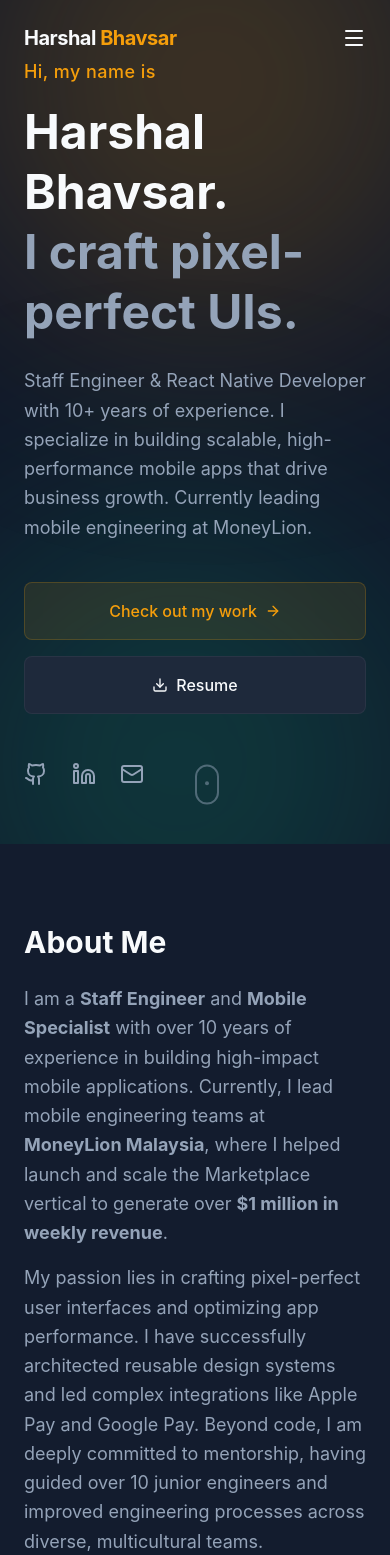
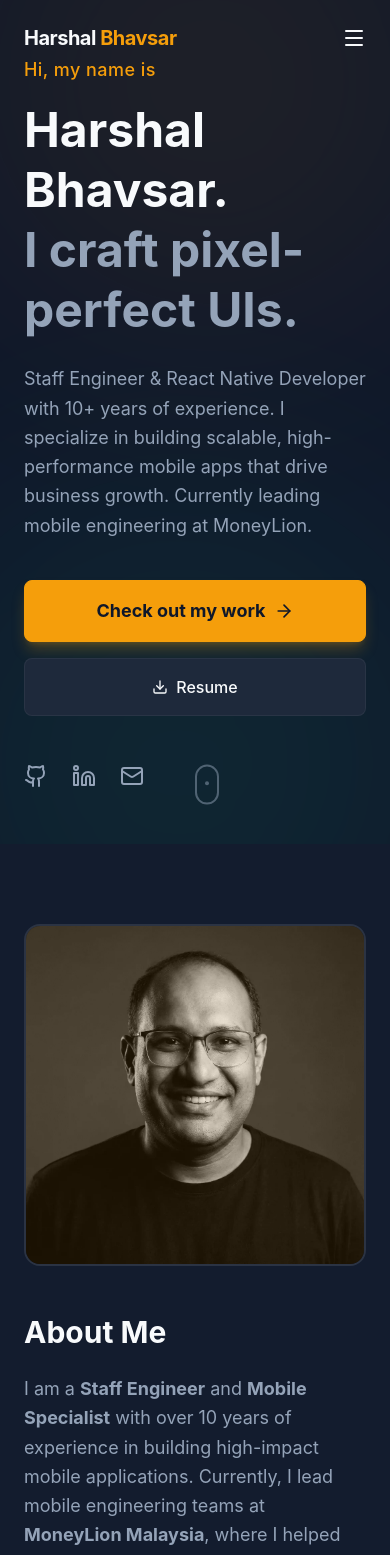
Before and after one commit to hb2708/portfolio, a React (Vite) app: page / in a window 390 px wide. Shown: the top 1555 px of the page. Built offline with nearby package versions, Linux system fonts and the light colour scheme.

Commit message:
feat: enhance UX, reorder sections, add profile photo, and fix mobile nav

```diff
--- a/src/components/About.jsx
+++ b/src/components/About.jsx
@@ -1,6 +1,7 @@
 /* eslint-disable no-unused-vars */
 import { motion } from "framer-motion";
 import { SKILLS } from "../constants";
+import profileImage from "../assets/harshal.webp";
 
 const About = () => {
     return (
@@ -11,10 +12,22 @@ const About = () => {
                     whileInView={{ opacity: 1, y: 0 }}
                     viewport={{ once: true }}
                     transition={{ duration: 0.5 }}
-                    className="mb-16"
+                    className="mb-16 flex flex-col md:flex-row items-center gap-12"
                 >
-                    <h2 className="text-3xl md:text-4xl font-bold text-text mb-6">About Me</h2>
-                    <div className="prose prose-invert max-w-3xl text-muted text-lg leading-relaxed">
+                    <div className="w-full md:w-1/3">
+                        <div className="relative aspect-square rounded-2xl overflow-hidden border-2 border-white/10 group">
+                            <div className="absolute inset-0 bg-primary/10 group-hover:bg-transparent transition-colors duration-300 z-10" />
+                            {/* Replace src with your actual photo path */}
+                            <img
+                                src={profileImage}
+                                alt="Harshal Bhavsar"
+                                className="w-full h-full object-cover grayscale group-hover:grayscale-0 transition-all duration-500"
+                            />
+                        </div>
+                    </div>
+
+                    <div className="w-full md:w-2/3 prose prose-invert max-w-none text-muted text-lg leading-relaxed">
+                        <h2 className="text-3xl md:text-4xl font-bold text-text mb-6">About Me</h2>
                         <p className="mb-4">
                             I am a <strong>Staff Engineer</strong> and <strong>Mobile Specialist</strong> with over 10 years of experience in building high-impact mobile applications.
                             Currently, I lead mobile engineering teams at <strong>MoneyLion Malaysia</strong>, where I helped launch and scale the Marketplace vertical to generate over <strong>$1 million in weekly revenue</strong>.
--- a/src/components/Hero.jsx
+++ b/src/components/Hero.jsx
@@ -7,8 +7,31 @@ const Hero = () => {
     return (
         <section className="min-h-screen flex items-center justify-center px-6 relative overflow-hidden">
             {/* Background Glow */}
-            <div className="absolute top-[-20%] left-[-10%] w-[500px] h-[500px] bg-primary/20 rounded-full blur-[120px] pointer-events-none" />
-            <div className="absolute bottom-[-20%] right-[-10%] w-[500px] h-[500px] bg-secondary/20 rounded-full blur-[120px] pointer-events-none" />
+            <motion.div
+                animate={{
+                    scale: [1, 1.2, 1],
+                    opacity: [0.3, 0.5, 0.3]
+                }}
+                transition={{
+                    duration: 8,
+                    repeat: Infinity,
+                    ease: "easeInOut"
+                }}
+                className="absolute top-[-20%] left-[-10%] w-[500px] h-[500px] bg-primary/20 rounded-full blur-[120px] pointer-events-none"
+            />
+            <motion.div
+                animate={{
+                    scale: [1, 1.1, 1],
+                    opacity: [0.3, 0.5, 0.3]
+                }}
+                transition={{
+                    duration: 10,
+                    repeat: Infinity,
+                    ease: "easeInOut",
+                    delay: 1
+                }}
+                className="absolute bottom-[-20%] right-[-10%] w-[500px] h-[500px] bg-secondary/20 rounded-full blur-[120px] pointer-events-none"
+            />
 
             <div className="max-w-4xl w-full z-10">
                 <motion.div
@@ -44,13 +67,15 @@ const Hero = () => {
                     </p>
 
                     <div className="flex flex-col sm:flex-row gap-4">
-                        <a
+                        <motion.a
                             href="#projects"
-                            className="group flex items-center justify-center gap-2 px-8 py-4 bg-primary/10 text-primary border border-primary/20 rounded-lg hover:bg-primary/20 transition-all duration-300 font-medium"
+                            whileHover={{ scale: 1.05 }}
+                            whileTap={{ scale: 0.95 }}
+                            className="group flex items-center justify-center gap-2 px-8 py-4 bg-primary text-background border border-primary rounded-lg hover:bg-primary/90 transition-all duration-300 font-bold text-lg shadow-lg shadow-primary/25"
                         >
                             Check out my work
-                            <ArrowRight className="w-4 h-4 group-hover:translate-x-1 transition-transform" />
-                        </a>
+                            <ArrowRight className="w-5 h-5 group-hover:translate-x-1 transition-transform" />
+                        </motion.a>
                         <a
                             href="/resume.pdf"
                             target="_blank"
--- a/src/components/Navbar.jsx
+++ b/src/components/Navbar.jsx
@@ -60,10 +60,10 @@ const Navbar = () => {
       <AnimatePresence>
         {isMobileMenuOpen && (
           <motion.div
-            initial={{ opacity: 0, height: 0 }}
-            animate={{ opacity: 1, height: "auto" }}
-            exit={{ opacity: 0, height: 0 }}
-            className="md:hidden bg-surface border-b border-white/5 overflow-hidden"
+            initial={{ opacity: 0, y: -20 }}
+            animate={{ opacity: 1, y: 0 }}
+            exit={{ opacity: 0, y: -20 }}
+            className="absolute top-full left-0 right-0 md:hidden bg-surface border-b border-white/5 shadow-xl"
           >
             <div className="flex flex-col p-6 gap-4">
               {NAV_LINKS.map((link) => (
--- a/src/components/Projects.jsx
+++ b/src/components/Projects.jsx
@@ -27,7 +27,7 @@ const Projects = () => {
                             transition={{ delay: index * 0.1 }}
                             className="group bg-surface rounded-xl overflow-hidden border border-white/5 hover:border-primary/20 transition-all duration-300 hover:-translate-y-1"
                         >
-                            <div className="relative h-48 overflow-hidden">
+                            <div className="relative h-80 overflow-hidden">
                                 <div className="absolute inset-0 bg-gradient-to-t from-surface to-transparent z-10" />
                                 <img
                                     src={project.image}
```
Also changed, not shown: src/assets/harshal.webp (added).
